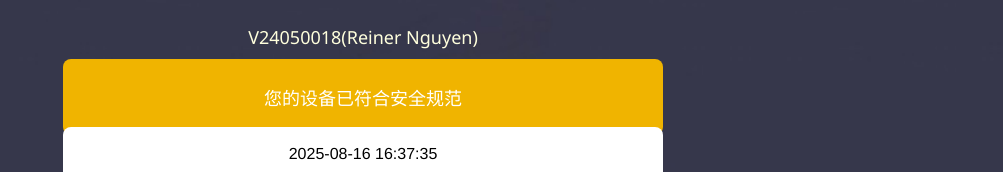
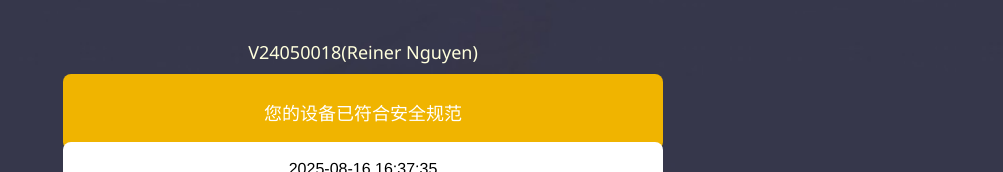
Before and after one commit to loofehtt/entry, a plain HTML site: page index.html in a window 1280 px wide. Shown: the top 172 px of the page, without its empty margins (277-1280 px from the left). Drawn offline with Linux system fonts and the light colour scheme.

Commit message:
Update index.html

```diff
--- a/index.html
+++ b/index.html
@@ -30,7 +30,7 @@
 
     .employee-id {
       font-size: 18px;
-      margin: 25px 0 10px;
+      margin: 40px 0 10px;
       text-align: center;
       color: #FFFFDD;
     }
```
